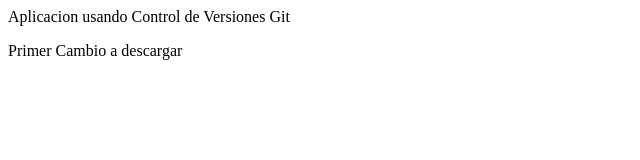
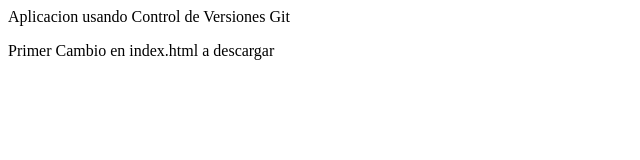
Before and after one commit to raulocola/PruebaJava, a plain HTML site: page web/index.html in a window 1280 px wide. Shown: the full height of the page, 0-640 px from the left. Drawn offline with Linux system fonts and the light colour scheme.

Commit message:
Update index.html

```diff
--- a/web/index.html
+++ b/web/index.html
@@ -12,6 +12,6 @@ and open the template in the editor.
     </head>
     <body>
         <div>Aplicacion usando Control de Versiones Git</div>
-        <p>Primer Cambio a descargar</p>
+        <p>Primer Cambio en index.html a descargar</p>
     </body>
 </html>
```
